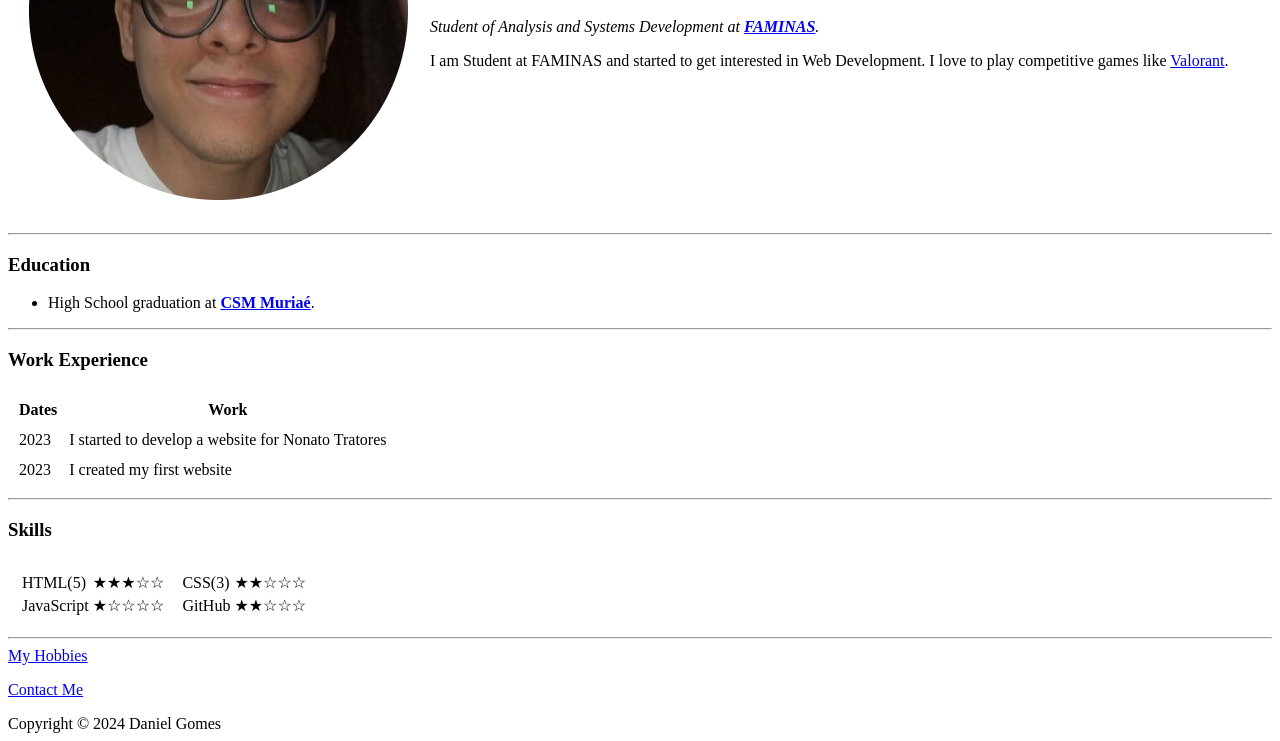
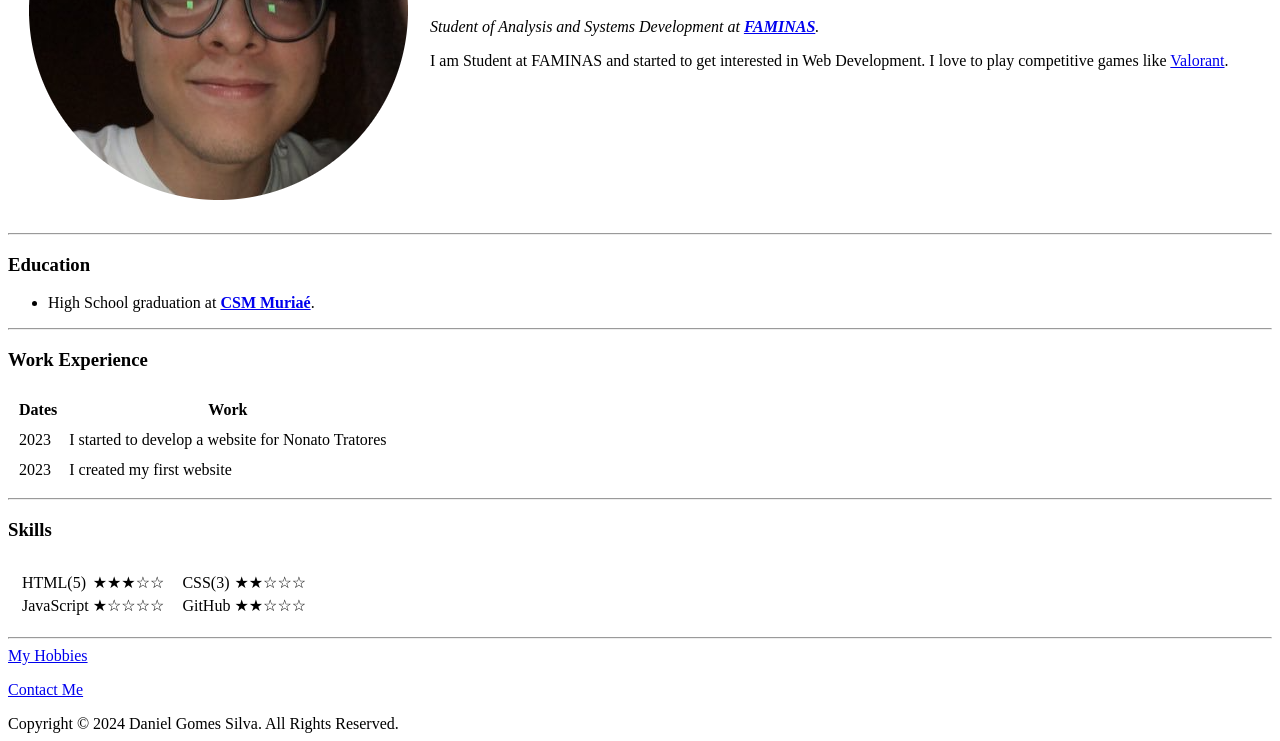
Before and after one commit to dangosil/My-CV, a plain HTML site: page index.html in a window 1280 px wide. Shown: the part 208-949 px from the top of the page. Drawn offline with Linux system fonts and the light colour scheme.

Commit message:
Update index.html

```diff
--- a/index.html
+++ b/index.html
@@ -73,7 +73,7 @@
         <a href="hobbies.html">My Hobbies</a><br>
         <p><a href="contact.html">Contact Me</a></p>
         <footer>
-             Copyright © 2024 Daniel Gomes
+             Copyright © 2024 Daniel Gomes Silva. All Rights Reserved.
         </footer>
     </body>
 </html>
```
